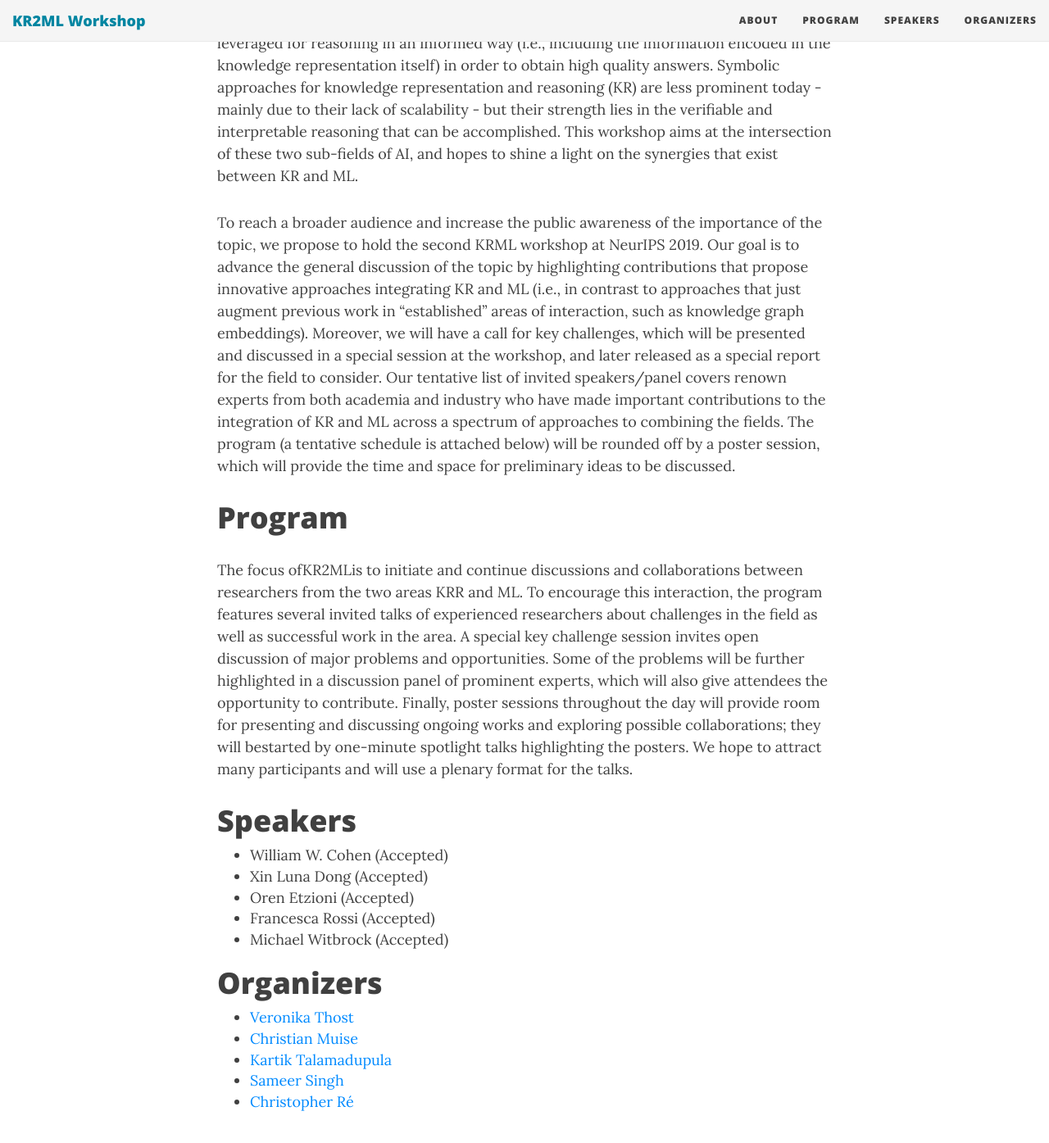
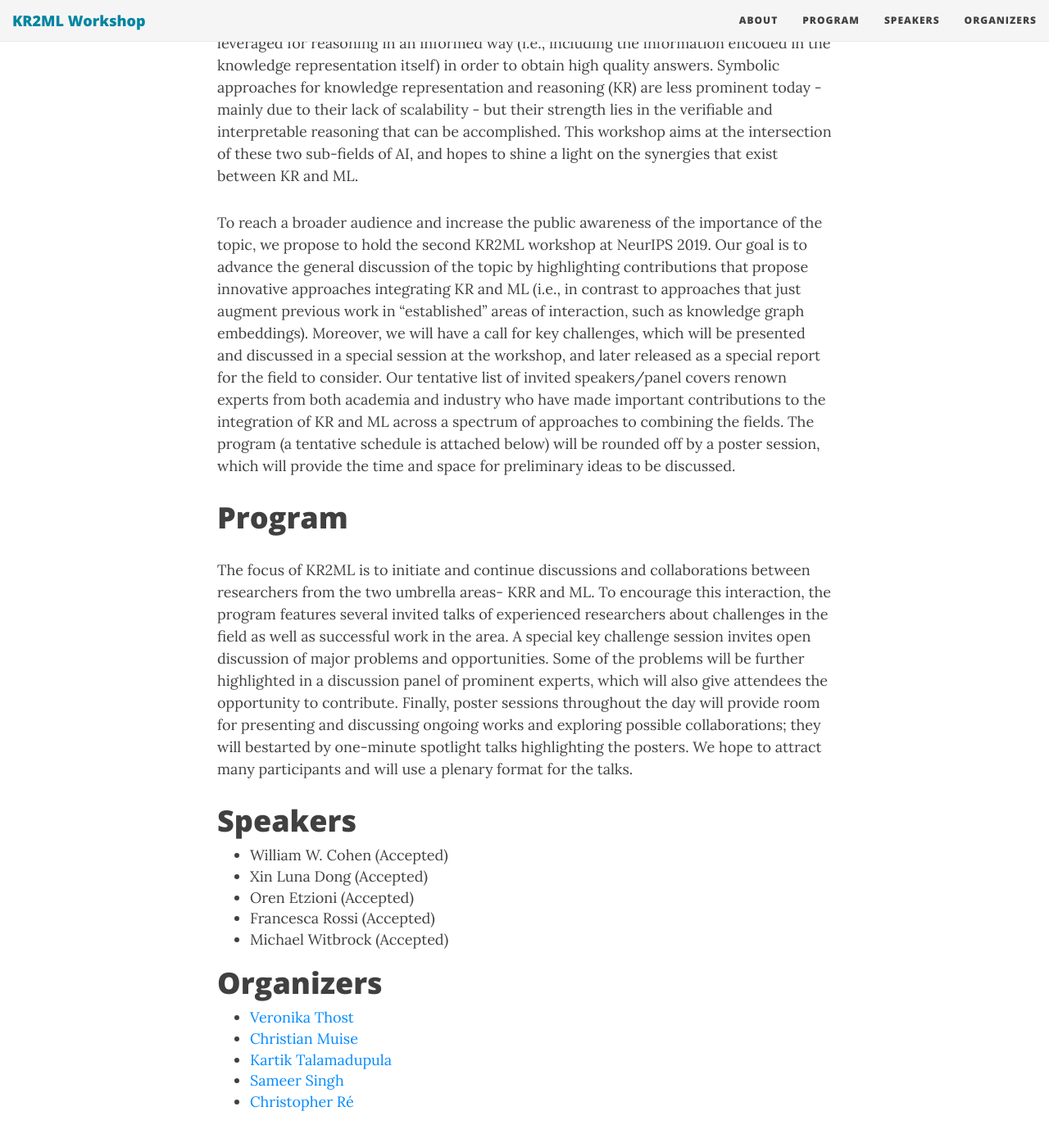
Before and after one commit to kr2ml/kr2ml.github.io, a Jekyll site: the page built from index.md, in a window 1280 px wide and 1400 px high, scrolled down 517 px. Shown: the top 1395 px of the window at 82% size. Built offline with Jekyll 4.4.1, drawn with Linux system fonts in a browser that asks for light colours; nearby versions of some CDN libraries.

Commit message:
Minor updates to fix typos etc.

```diff
--- a/index.md
+++ b/index.md
@@ -9,11 +9,11 @@ use-site-title: true
 
 Machine learning (ML) has seen a tremendous amount of recent success and has been applied in a variety of applications. However, it comes with several drawbacks, such as the need for large amounts of training data and the lack of explainability and verifiability of the results. In many domains, there is structured knowledge (e.g., from electronic health records, laws, clinical guidelines, or common sense knowledge) which can be leveraged for reasoning in an informed way (i.e., including the information encoded in the knowledge representation itself) in order to obtain high quality answers. Symbolic approaches for knowledge representation and reasoning (KR) are less prominent today - mainly due to their lack of scalability - but their strength lies in the verifiable and interpretable reasoning that can be accomplished. This workshop aims at the intersection of these two sub-fields of AI, and hopes to shine a light on the synergies that exist between KR and ML.
 
-To reach a broader audience and increase the public awareness of the importance of the topic, we propose to hold the second KRML workshop at NeurIPS 2019. Our goal is to advance the general discussion of the topic by highlighting contributions that propose innovative approaches integrating KR and ML (i.e., in contrast to approaches that just augment previous work in "established" areas of interaction, such as knowledge graph embeddings). Moreover, we will have a call for key challenges, which will be presented and discussed in a special session at the workshop, and later released as a special report for the field to consider. Our tentative list of invited speakers/panel covers renown experts from both academia and industry who have made important contributions to the integration of KR and ML across a spectrum of approaches to combining the fields. The program (a tentative schedule is attached below) will be rounded off by a poster session, which will provide the time and space for preliminary ideas to be discussed.
+To reach a broader audience and increase the public awareness of the importance of the topic, we propose to hold the second KR2ML workshop at NeurIPS 2019. Our goal is to advance the general discussion of the topic by highlighting contributions that propose innovative approaches integrating KR and ML (i.e., in contrast to approaches that just augment previous work in "established" areas of interaction, such as knowledge graph embeddings). Moreover, we will have a call for key challenges, which will be presented and discussed in a special session at the workshop, and later released as a special report for the field to consider. Our tentative list of invited speakers/panel covers renown experts from both academia and industry who have made important contributions to the integration of KR and ML across a spectrum of approaches to combining the fields. The program (a tentative schedule is attached below) will be rounded off by a poster session, which will provide the time and space for preliminary ideas to be discussed.
 
 # Program
 
-The focus ofKR2MLis to initiate and continue discussions and collaborations between researchers from the two areas KRR and ML. To encourage this interaction, the program features several invited talks of experienced researchers about challenges in the field as well as successful work in the area. A special key challenge session invites open discussion of major problems and opportunities. Some of the problems will be further highlighted in a discussion panel of prominent experts,  which will also give attendees the opportunity to contribute.  Finally, poster sessions throughout the day will provide room for presenting and discussing ongoing works and exploring possible collaborations; they will bestarted by one-minute spotlight talks highlighting the posters. We hope to attract many participants and will use a plenary format for the talks.
+The focus of KR2ML is to initiate and continue discussions and collaborations between researchers from the two umbrella areas- KRR and ML. To encourage this interaction, the program features several invited talks of experienced researchers about challenges in the field as well as successful work in the area. A special key challenge session invites open discussion of major problems and opportunities. Some of the problems will be further highlighted in a discussion panel of prominent experts,  which will also give attendees the opportunity to contribute.  Finally, poster sessions throughout the day will provide room for presenting and discussing ongoing works and exploring possible collaborations; they will bestarted by one-minute spotlight talks highlighting the posters. We hope to attract many participants and will use a plenary format for the talks.
 
 # Speakers
 
```
